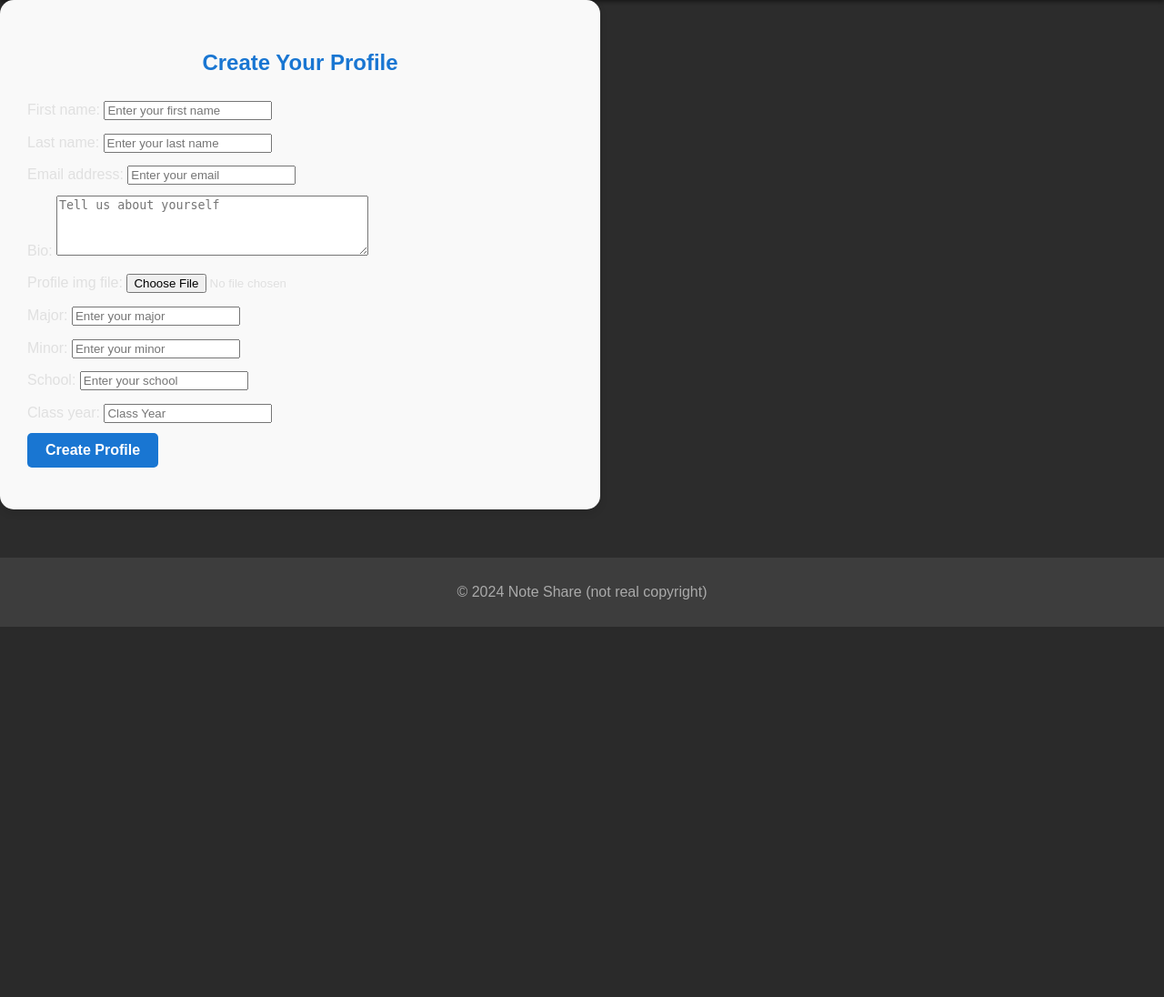
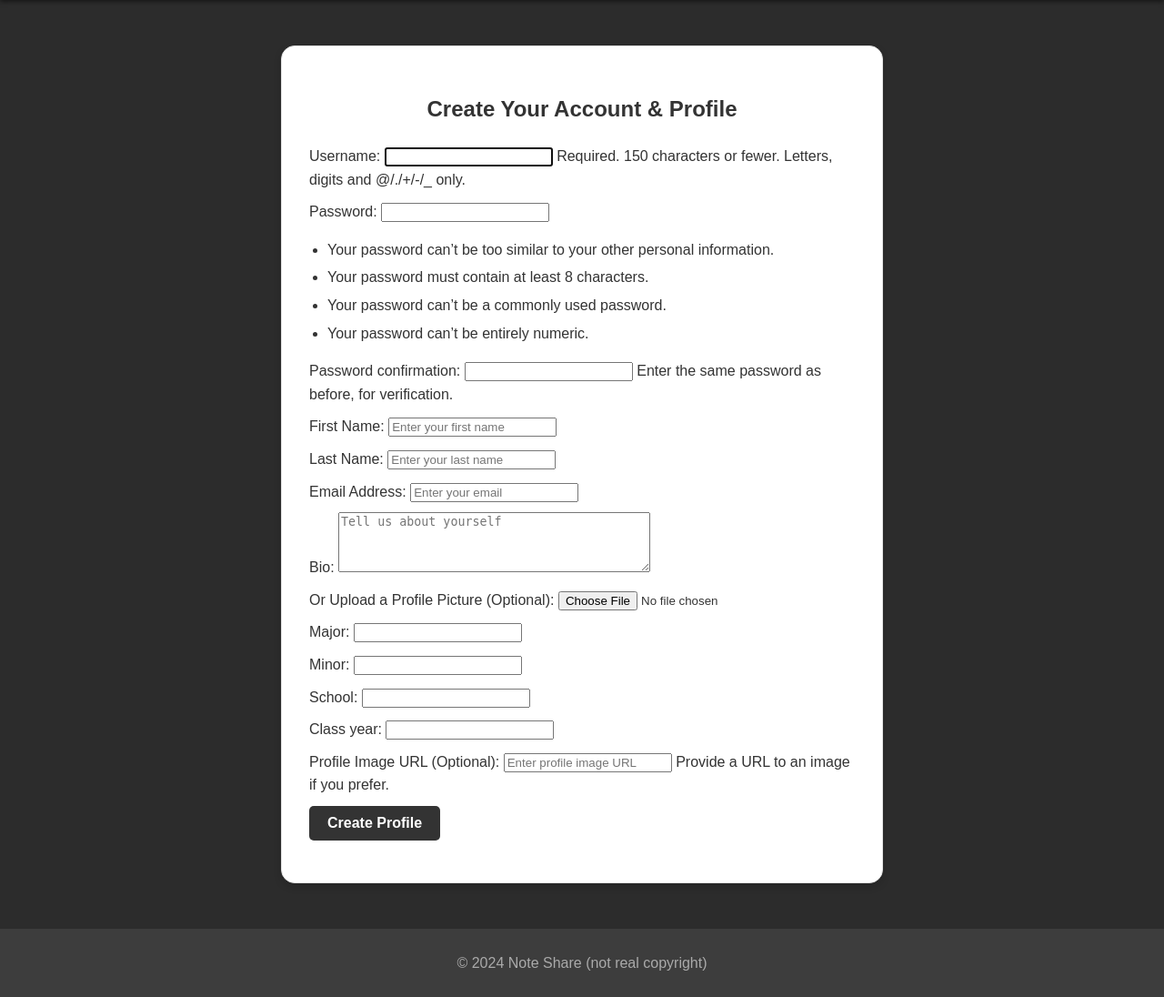
Before and after one commit to EdwardMarecos/cs412, a Django app: page /project/profile/create/ in a window 1280 px wide. Shown: the part 111-1207 px from the top of the page at 91% size. Before the commit the page ends 800 px from the top, so only its background shows below. Run offline with Django 5.2, Linux system fonts and the light colour scheme.

Commit message:
everything works, gonna push so i can later comment and make sure i get every file

```diff
--- a/project/forms.py
+++ b/project/forms.py
@@ -7,32 +7,82 @@ import datetime
 
 class CreateProfileForm(forms.ModelForm):
     """
-    Form for creating a new Profile object. Collects the following data:
-    - First Name
-    - Last Name
-    - Email Address
-    - Bio
-    - Profile Picture (optional)
-    - Major
-    - Minor
-    - School
-    - Class Year
+    Form for creating a new Profile object along with user information.
     """
+
+    first_name = forms.CharField(
+        label="First Name",
+        max_length=50,
+        required=True,
+        widget=forms.TextInput(attrs={
+            'placeholder': 'Enter your first name',
+            'class': 'form-control'
+        })
+    )
+
+    last_name = forms.CharField(
+        label="Last Name",
+        max_length=50,
+        required=True,
+        widget=forms.TextInput(attrs={
+            'placeholder': 'Enter your last name',
+            'class': 'form-control'
+        })
+    )
+
+    email_address = forms.EmailField(
+        label="Email Address",
+        required=True,
+        widget=forms.EmailInput(attrs={
+            'placeholder': 'Enter your email',
+            'class': 'form-control'
+        })
+    )
+
+    bio = forms.CharField(
+        label="Bio",
+        required=False,
+        widget=forms.Textarea(attrs={
+            'placeholder': 'Tell us about yourself',
+            'class': 'form-control',
+            'rows': 4
+        })
+    )
+
+    profile_image_url = forms.URLField(
+        label="Profile Image URL (Optional)",
+        required=False,
+        help_text="Provide a URL to an image if you prefer.",
+        widget=forms.URLInput(attrs={
+            'placeholder': 'Enter profile image URL',
+            'class': 'form-control'
+        })
+    )
+
+    profile_img_file = forms.ImageField(
+        label="Or Upload a Profile Picture (Optional)",
+        required=False,
+        widget=forms.ClearableFileInput(attrs={
+            'class': 'form-control-file'
+        })
+    )
 
     class Meta:
         model = Profile
-        fields = ['first_name', 'last_name', 'email_address', 'bio', 'profile_img_file', 'major', 'minor', 'school', 'class_year']
-        widgets = {
-            'first_name': forms.TextInput(attrs={'placeholder': 'Enter your first name', 'class': 'form-control'}),
-            'last_name': forms.TextInput(attrs={'placeholder': 'Enter your last name', 'class': 'form-control'}),
-            'email_address': forms.EmailInput(attrs={'placeholder': 'Enter your email', 'class': 'form-control'}),
-            'bio': forms.Textarea(attrs={'placeholder': 'Tell us about yourself', 'class': 'form-control', 'rows': 4}),
-            'profile_img_file': forms.ClearableFileInput(attrs={'class': 'form-control-file'}),
-            'major': forms.TextInput(attrs={'placeholder': 'Enter your major', 'class': 'form-control'}),
-            'minor': forms.TextInput(attrs={'placeholder': 'Enter your minor', 'class': 'form-control'}),
-            'school': forms.TextInput(attrs={'placeholder': 'Enter your school', 'class': 'form-control'}),
-            'class_year': forms.NumberInput(attrs={'placeholder': 'Class Year', 'class': 'form-control'}),
-        }
+        fields = [
+            'first_name',
+            'last_name',
+            'email_address',
+            'bio',
+            'profile_img_file',
+            'major',
+            'minor',
+            'school',
+            'class_year'
+        ]
+
+    def __init__(self, *args, **kwargs):
+        super().__init__(*args, **kwargs)
 
 class UpdateProfileForm(forms.ModelForm):
     """
--- a/project/templates/project/create_profile_form.html
+++ b/project/templates/project/create_profile_form.html
@@ -3,20 +3,34 @@
 {% block content %}
 <div class="container mt-5" style="
     max-width: 600px;
+    margin: 50px auto;
     padding: 30px;
-    background-color: #f9f9f9;
+    background-color: #ffffff;
     border-radius: 15px;
-    box-shadow: 0 4px 8px rgba(0, 0, 0, 0.1);">
+    box-shadow: 0 4px 8px rgba(0, 0, 0, 0.15);
+    border: 1px solid #e0e0e0;
+    font-family: Arial, sans-serif;">
 
-    <h2 class="text-center mb-4" style="color: #1976D2;">Create Your Profile</h2>
+    <h2 class="text-center mb-4" style="color: #333;">Create Your Account & Profile</h2>
 
-    <form method="post" enctype="multipart/form-data">
+    <form method="post" enctype="multipart/form-data" style="color: #333;">
         {% csrf_token %}
-        {{ form.as_p }}
+
+        <!-- User Creation Form -->
+        <div>
+            {{ user_form.as_p }}
+        </div>
+
+        <!-- Profile Creation Form -->
+        <div>
+            {{ form.as_p }}
+        </div>
+
         <button type="submit" class="btn btn-primary btn-block" style="
             padding: 10px 20px;
             font-size: 16px;
-            font-weight: bold;">Create Profile</button>
+            font-weight: bold;
+            background-color: #333;">Create Profile</button>
     </form>
 </div>
 {% endblock %}
--- a/project/views.py
+++ b/project/views.py
@@ -3,6 +3,7 @@ from django.shortcuts import *
 from django.views.generic import *
 from .models import *
 
+from django.contrib.auth import login
 from django.utils import timezone
 from django.urls import reverse, reverse_lazy
 from django.contrib.auth.mixins import LoginRequiredMixin
@@ -257,15 +258,85 @@ class ToggleBookmarkView(LoginRequiredMixin, View):
 # profile creation / display / update views
 
 class CreateProfileView(CreateView):
+    """
+    View to handle both user registration and profile creation.
+    """
     model = Profile
     form_class = CreateProfileForm
     template_name = 'project/create_profile_form.html'
-    success_url = reverse_lazy('home')  # Redirect to the home page upon success
+    success_url = reverse_lazy('home')  # Redirect to home after successful registration
 
-    def form_valid(self, form):
-        # Link the profile to the logged-in user
-        form.instance.user = self.request.user
-        return super().form_valid(form)
+    def get_context_data(self, **kwargs):
+        """
+        Add the UserCreationForm to the context.
+        """
+        context = super().get_context_data(**kwargs)
+        if 'user_form' not in context:
+            context['user_form'] = UserCreationForm()
+        return context
+
+    def post(self, request, *args, **kwargs):
+        """
+        Handle POST request with both UserCreationForm and CreateProfileForm.
+        """
+        self.object = None
+        user_form = UserCreationForm(self.request.POST)
+        profile_form = self.get_form()
+
+        if user_form.is_valid() and profile_form.is_valid():
+            return self.form_valid(user_form, profile_form)
+        else:
+            return self.form_invalid(user_form, profile_form)
+
+    def form_valid(self, user_form, profile_form):
+        """
+        If both forms are valid, save the user and profile.
+        """
+        # Save the user
+        user = user_form.save()
+        user.email = profile_form.cleaned_data.get('email_address')
+        user.first_name = profile_form.cleaned_data.get('first_name')
+        user.last_name = profile_form.cleaned_data.get('last_name')
+        user.save()
+
+        # Save the profile
+        profile = profile_form.save(commit=False)
+        profile.user = user
+
+        # Handle profile image logic
+        profile_image_url = profile_form.cleaned_data.get('profile_image_url')
+        profile_img_file = self.request.FILES.get('profile_img_file')
+
+        if profile_image_url:
+            profile.profile_img_url = profile_image_url
+        elif profile_img_file:
+            profile.profile_img_file = profile_img_file
+        else:
+            profile.profile_img_url = '/media/profile_images/default_pfp.jpg'
+
+        profile.save()
+
+        # Log in the user
+        login(self.request, user)
+
+        return super().form_valid(profile_form)
+
+    def form_invalid(self, user_form, profile_form):
+        """
+        If the forms are invalid, re-render the page with errors.
+        """
+        return self.render_to_response(
+            self.get_context_data(
+                form=profile_form,
+                user_form=user_form
+            )
+        )
+
+    def get_success_url(self):
+        """
+        Redirect to the home page or any other page after successful registration.
+        """
+        return reverse('home')
 
 class ProfileDetailView(DetailView):
     model = Profile
```
Also changed, not shown: project/templates/project/login.html (+16 -7 lines).
